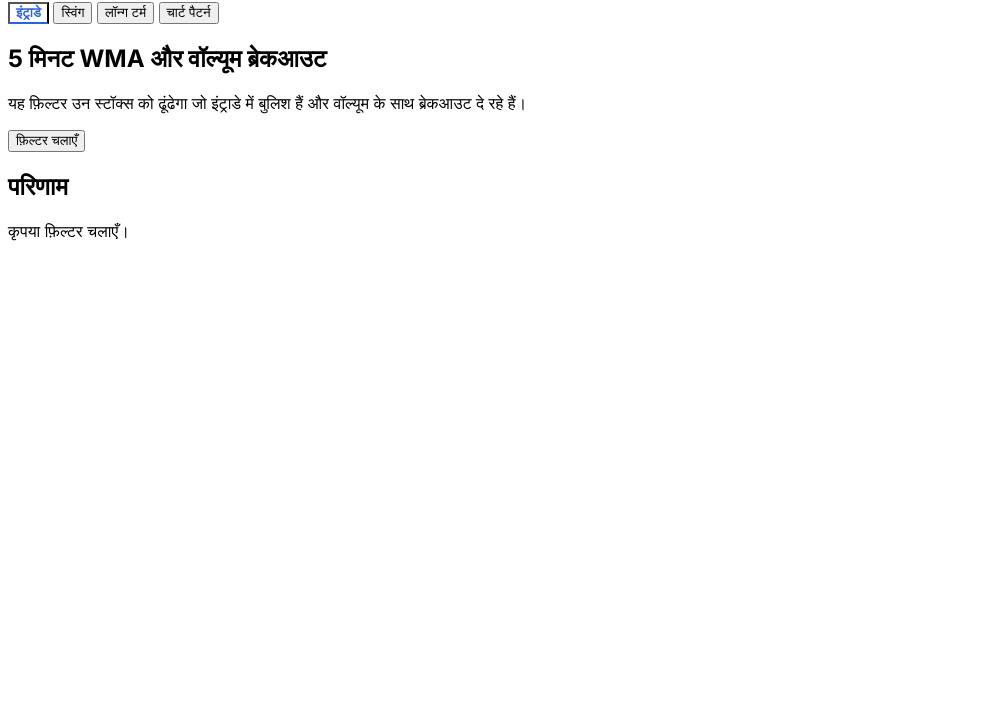
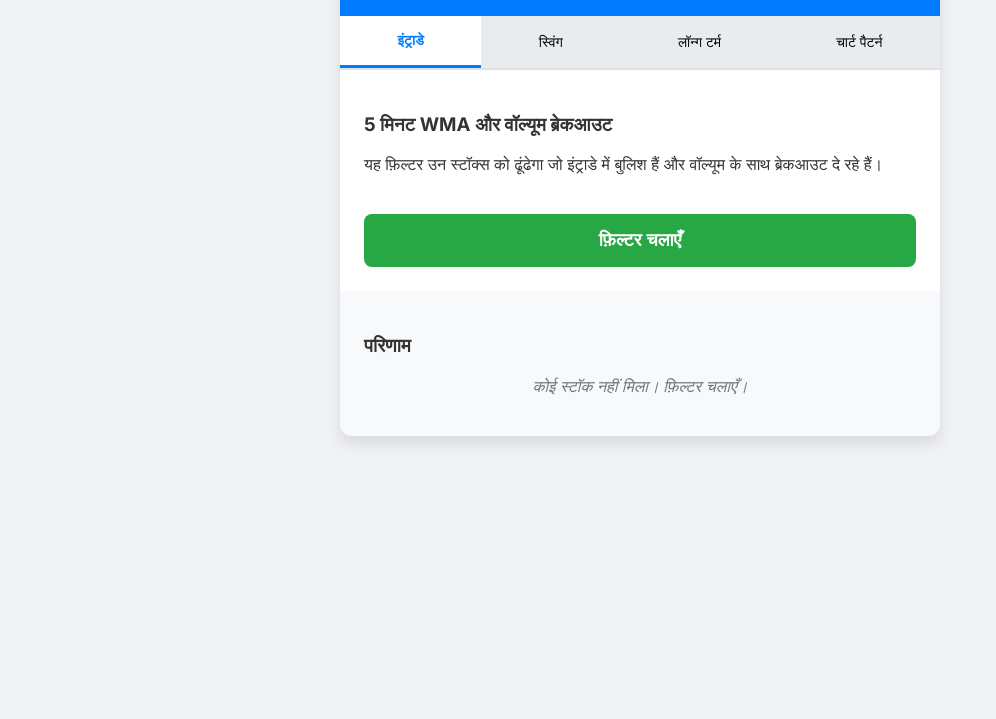
Before and after one commit to ARKAY2020/y-fin-stocks, a website: page public/index.html in a window 1280 px wide. Shown: the part 81-800 px from the top of the page, without its empty margins (0-996 px from the left). Drawn offline with Linux system fonts and the light colour scheme.

Commit message:
Update index.html

```diff
--- a/public/index.html
+++ b/public/index.html
@@ -4,63 +4,216 @@
     <meta charset="UTF-8">
     <meta name="viewport" content="width=device-width, initial-scale=1.0">
     <title>स्टॉक फ़िल्टर ऐप</title>
-    <!-- CSS फ़ाइल को लिंक करें -->
-    <link rel="stylesheet" href="css/style.css">
+    <style>
+        @import url('https://fonts.googleapis.com/css2?family=Inter:wght@400;500;700&display=swap');
+
+        body {
+            font-family: 'Inter', sans-serif;
+            background-color: #f0f2f5;
+            margin: 0;
+            padding: 0;
+            color: #333;
+            display: flex;
+            justify-content: center;
+            align-items: flex-start;
+            min-height: 100vh;
+        }
+        .app-container {
+            width: 100%;
+            max-width: 600px;
+            margin: 20px;
+            background: #fff;
+            border-radius: 12px;
+            box-shadow: 0 8px 16px rgba(0, 0, 0, 0.1);
+            overflow: hidden;
+        }
+        .header {
+            background-color: #007bff;
+            color: white;
+            padding: 24px;
+            text-align: center;
+            border-top-left-radius: 12px;
+            border-top-right-radius: 12px;
+        }
+        .header h2 {
+            margin: 0;
+            font-size: 24px;
+        }
+        .tabs {
+            display: flex;
+            background-color: #e9ecef;
+            border-bottom: 2px solid #dee2e6;
+            flex-wrap: wrap;
+        }
+        .tab-btn {
+            flex-grow: 1;
+            padding: 16px 0;
+            text-align: center;
+            font-size: 14px;
+            font-weight: 500;
+            cursor: pointer;
+            transition: background-color 0.3s, color 0.3s;
+            border: none;
+            background-color: transparent;
+        }
+        .tab-btn:hover {
+            background-color: #d1d8df;
+        }
+        .tab-btn.active {
+            background-color: #fff;
+            color: #007bff;
+            border-bottom: 3px solid #007bff;
+            font-weight: 700;
+        }
+        .filter-section {
+            padding: 24px;
+            display: none;
+        }
+        .filter-section.active {
+            display: block;
+        }
+        .run-button {
+            width: 100%;
+            padding: 16px;
+            background-color: #28a745;
+            color: white;
+            border: none;
+            border-radius: 8px;
+            font-size: 18px;
+            font-weight: 700;
+            cursor: pointer;
+            margin-top: 24px;
+            transition: background-color 0.3s;
+        }
+        .run-button:hover {
+            background-color: #218838;
+        }
+        .results-section {
+            padding: 24px;
+            background-color: #f8f9fa;
+            border-bottom-left-radius: 12px;
+            border-bottom-right-radius: 12px;
+        }
+        .results-list {
+            list-style: none;
+            padding: 0;
+            margin: 0;
+        }
+        .result-item {
+            background-color: #fff;
+            padding: 16px;
+            margin-bottom: 12px;
+            border-radius: 8px;
+            border: 1px solid #e0e0e0;
+            box-shadow: 0 2px 4px rgba(0, 0, 0, 0.05);
+            font-size: 16px;
+            font-weight: 500;
+        }
+        .loading-text, .no-results-text {
+            text-align: center;
+            font-style: italic;
+            color: #6c757d;
+        }
+    </style>
 </head>
-<body class="bg-gray-100 min-h-screen flex flex-col items-center p-4">
-
-    <div class="bg-white rounded-xl shadow-lg w-full max-w-2xl overflow-hidden">
-
-        <!-- Header Section -->
-        <div class="bg-blue-600 text-white p-6 rounded-t-xl text-center">
-            <h1 class="text-3xl font-bold">स्टॉक फ़िल्टर</h1>
+<body>
+    <div class="app-container">
+        <div class="header">
+            <h2>स्टॉक फ़िल्टर</h2>
         </div>
 
-        <!-- Tab Buttons -->
-        <div class="flex bg-gray-200 border-b border-gray-300">
-            <button class="tab-btn active px-4 py-3 text-sm font-semibold text-gray-700 hover:bg-gray-300 transition-all duration-200 w-1/4 rounded-b-none" onclick="showTab('intraday', this)">इंट्राडे</button>
-            <button class="tab-btn px-4 py-3 text-sm font-semibold text-gray-700 hover:bg-gray-300 transition-all duration-200 w-1/4" onclick="showTab('swing', this)">स्विंग</button>
-            <button class="tab-btn px-4 py-3 text-sm font-semibold text-gray-700 hover:bg-gray-300 transition-all duration-200 w-1/4" onclick="showTab('longterm', this)">लॉन्ग टर्म</button>
-            <button class="tab-btn px-4 py-3 text-sm font-semibold text-gray-700 hover:bg-gray-300 transition-all duration-200 w-1/4" onclick="showTab('chartpattern', this)">चार्ट पैटर्न</button>
+        <div class="tabs">
+            <button class="tab-btn active" onclick="showTab('intraday', this)">इंट्राडे</button>
+            <button class="tab-btn" onclick="showTab('swing', this)">स्विंग</button>
+            <button class="tab-btn" onclick="showTab('longterm', this)">लॉन्ग टर्म</button>
+            <button class="tab-btn" onclick="showTab('chartpattern', this)">चार्ट पैटर्न</button>
         </div>
 
-        <!-- Filter Sections (Content) -->
-        <div id="intraday" class="filter-section p-6 active">
-            <h2 class="text-xl font-semibold mb-2 text-gray-800">5 मिनट WMA और वॉल्यूम ब्रेकआउट</h2>
-            <p class="text-sm text-gray-600">यह फ़िल्टर उन स्टॉक्स को ढूंढेगा जो इंट्राडे में बुलिश हैं और वॉल्यूम के साथ ब्रेकआउट दे रहे हैं।</p>
-            <button class="run-button mt-4 w-full bg-green-500 text-white py-3 font-bold rounded-lg shadow-md hover:bg-green-600 transition-all duration-300" onclick="runFilter('intraday')">फ़िल्टर चलाएँ</button>
+        <div id="intraday" class="filter-section active">
+            <h3>5 मिनट WMA और वॉल्यूम ब्रेकआउट</h3>
+            <p>यह फ़िल्टर उन स्टॉक्स को ढूंढेगा जो इंट्राडे में बुलिश हैं और वॉल्यूम के साथ ब्रेकआउट दे रहे हैं।</p>
+            <button class="run-button" onclick="runFilter('intraday')">फ़िल्टर चलाएँ</button>
         </div>
 
-        <div id="swing" class="filter-section p-6 hidden">
-            <h2 class="text-xl font-semibold mb-2 text-gray-800">गोल्डन क्रॉस (20-EMA, 50-EMA)</h2>
-            <p class="text-sm text-gray-600">यह फ़िल्टर उन स्टॉक्स की पहचान करेगा जो डेली चार्ट पर शॉर्ट-टर्म से मीडियम-टर्म के लिए बुलिश हैं।</p>
-            <button class="run-button mt-4 w-full bg-green-500 text-white py-3 font-bold rounded-lg shadow-md hover:bg-green-600 transition-all duration-300" onclick="runFilter('swing')">फ़िल्टर चलाएँ</button>
+        <div id="swing" class="filter-section">
+            <h3>डेली WMA और वॉल्यूम</h3>
+            <p>यह फ़िल्टर उन स्टॉक्स की पहचान करेगा जो डेली चार्ट पर शॉर्ट-टर्म से मीडियम-टर्म के लिए बुलिश हैं।</p>
+            <button class="run-button" onclick="runFilter('swing')">फ़िल्टर चलाएँ</button>
         </div>
 
-        <div id="longterm" class="filter-section p-6 hidden">
-            <h2 class="text-xl font-semibold mb-2 text-gray-800">वीकली 200-EMA ब्रेकआउट</h2>
-            <p class="text-sm text-gray-600">यह फ़िल्टर उन स्टॉक्स को ढूंढेगा जो लॉन्ग-टर्म निवेश के लिए उपयुक्त हैं।</p>
-            <button class="run-button mt-4 w-full bg-green-500 text-white py-3 font-bold rounded-lg shadow-md hover:bg-green-600 transition-all duration-300" onclick="runFilter('longterm')">फ़िल्टर चलाएँ</button>
+        <div id="longterm" class="filter-section">
+            <h3>वीकली WMA और वॉल्यूम</h3>
+            <p>यह फ़िल्टर उन स्टॉक्स को ढूंढेगा जो लॉन्ग-टर्म निवेश के लिए उपयुक्त हैं।</p>
+            <button class="run-button" onclick="runFilter('longterm')">फ़िल्टर चलाएँ</button>
         </div>
 
-        <div id="chartpattern" class="filter-section p-6 hidden">
-            <h2 class="text-xl font-semibold mb-2 text-gray-800">कंसोलिडेशन और ब्रेकआउट पैटर्न</h2>
-            <p class="text-sm text-gray-600">यह फ़िल्टर उन स्टॉक्स को ढूंढेगा जो एक डाउनट्रेंड के बाद कंसोलिडेशन से बुलिश ब्रेकआउट दे रहे हैं।</p>
-            <button class="run-button mt-4 w-full bg-green-500 text-white py-3 font-bold rounded-lg shadow-md hover:bg-green-600 transition-all duration-300" onclick="runFilter('chartpattern')">फ़िल्टर चलाएँ</button>
+        <div id="chartpattern" class="filter-section">
+            <h3>कंसोलिडेशन और ब्रेकआउट पैटर्न</h3>
+            <p>यह फ़िल्टर उन स्टॉक्स को ढूंढेगा जो एक डाउनट्रेंड के बाद कंसोलिडेशन से बुलिश ब्रेकआउट दे रहे हैं।</p>
+            <button class="run-button" onclick="runFilter('chartpattern')">फ़िल्टर चलाएँ</button>
         </div>
 
-        <!-- Results Section -->
-        <div class="results-section p-6 bg-gray-50 border-t border-gray-200">
-            <h2 class="text-xl font-semibold mb-4 text-gray-800">परिणाम</h2>
-            <div id="resultsList" class="results-list">
-                <p class="text-center text-gray-500 italic">कृपया फ़िल्टर चलाएँ।</p>
-            </div>
+        <div class="results-section">
+            <h3>परिणाम</h3>
+            <ul id="resultsList" class="results-list">
+                <p class="no-results-text">कोई स्टॉक नहीं मिला। फ़िल्टर चलाएँ।</p>
+            </ul>
         </div>
-
     </div>
 
-    <!-- JS फ़ाइल को लिंक करें -->
-    <script src="js/main.js"></script>
+    <script>
+        // टैब बदलने के लिए फ़ंक्शन
+        function showTab(tabId, element) {
+            document.querySelectorAll('.filter-section').forEach(section => {
+                section.classList.remove('active');
+            });
+            document.getElementById(tabId).classList.add('active');
 
+            document.querySelectorAll('.tab-btn').forEach(btn => {
+                btn.classList.remove('active');
+            });
+            element.classList.add('active');
+        }
+
+        // फ़िल्टर चलाने के लिए मुख्य फ़ंक्शन
+        async function runFilter(filterType) {
+            let resultsList = document.getElementById('resultsList');
+            resultsList.innerHTML = '<p class="loading-text">फ़िल्टर चल रहा है... कृपया प्रतीक्षा करें।</p>';
+
+            try {
+                // सीधे अपने Vercel प्रोजेक्ट में मौजूद Python बैकएंड को कॉल करें
+                const response = await fetch(`/api/filter?type=${filterType}`);
+
+                if (!response.ok) {
+                    throw new Error(`HTTP error! Status: ${response.status}`);
+                }
+
+                const results = await response.json();
+
+                displayResults(results);
+
+            } catch (error) {
+                console.error("बैकएंड से डेटा लाने में त्रुटि हुई:", error);
+                resultsList.innerHTML = '<p class="no-results-text">डेटा लाने में त्रुटि हुई। कृपया सुनिश्चित करें कि आपका Python बैकएंड Vercel पर सही से चल रहा है।</p>';
+            }
+        }
+
+        // परिणामों को UI में दिखाने के लिए फ़ंक्शन
+        function displayResults(results) {
+            let resultsList = document.getElementById('resultsList');
+            resultsList.innerHTML = '';
+
+            if (results.length > 0) {
+                results.forEach(stock => {
+                    let listItem = document.createElement('li');
+                    listItem.className = 'result-item';
+                    listItem.textContent = stock;
+                    resultsList.appendChild(listItem);
+                });
+            } else {
+                resultsList.innerHTML = '<p class="no-results-text">कोई स्टॉक नहीं मिला।</p>';
+            }
+        }
+    </script>
 </body>
 </html>
```
